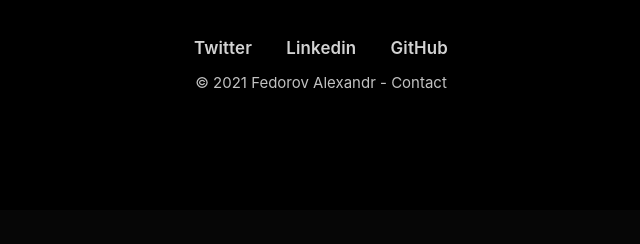
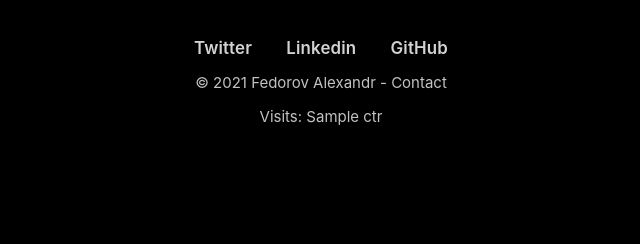
Before and after one commit to AlexandrFedorow/personal_page, a Flask app: template templates/main.html in a window 1280 px wide. Shown: the part 1799-2043 px from the top of the page, without its empty margins (319-959 px from the left). Before the commit the page ends 1888 px from the top, so only its background shows below. Run offline with Flask 2, Linux system fonts and the light colour scheme; the template is opened without the code that fills it: most values are stand-ins (such as "Sample title", 1, 10 or a date in 2020); some libraries are stand-ins or nearby versions.

Commit message:
visits ctr

```diff
--- a/app.py
+++ b/app.py
@@ -1,11 +1,13 @@
 from flask import Flask, render_template
-
+import config
 app = Flask(__name__)
 
 
 @app.route('/')
 def main():
-    return render_template('main.html')
+    config.ctr += 1
+    return render_template('main.html', ctr=config.ctr)
+
 
 
 if __name__ == "__main__":
--- /dev/null
+++ b/config.py
@@ -0,0 +1 @@
+ctr = 1
--- a/templates/main.html
+++ b/templates/main.html
@@ -34,7 +34,7 @@
 
                                 <a href="#" target="" class="masthead__link masthead__link--margin">Linkedin</a>
 
-                                <a href="#" target="" class="masthead__link masthead__link--margin">GitHub</a>
+                                <a href="https://github.com/AlexandrFedorow" target="" class="masthead__link masthead__link--margin">GitHub</a>
                             </ul>
                         </div>
                     </div>
@@ -161,10 +161,13 @@
 
                     <a href="#" target="" class="masthead__link masthead__link--margin">Linkedin</a>
 
-                    <a href="#" target="" class="masthead__link masthead__link--margin">GitHub</a>
+                    <a href="https://github.com/AlexandrFedorow" target="" class="masthead__link masthead__link--margin">GitHub</a>
                 </ul>
                 <p class="footer__copy">
                     &copy; 2021 Fedorov Alexandr - <a href="#" target="_blank" class="project__icon project__icon--link">Contact</a>
+                </p>
+                <p class="footer__copy">
+                    Visits:  {{ ctr }}
                 </p>
             </div>
         </footer>
```
